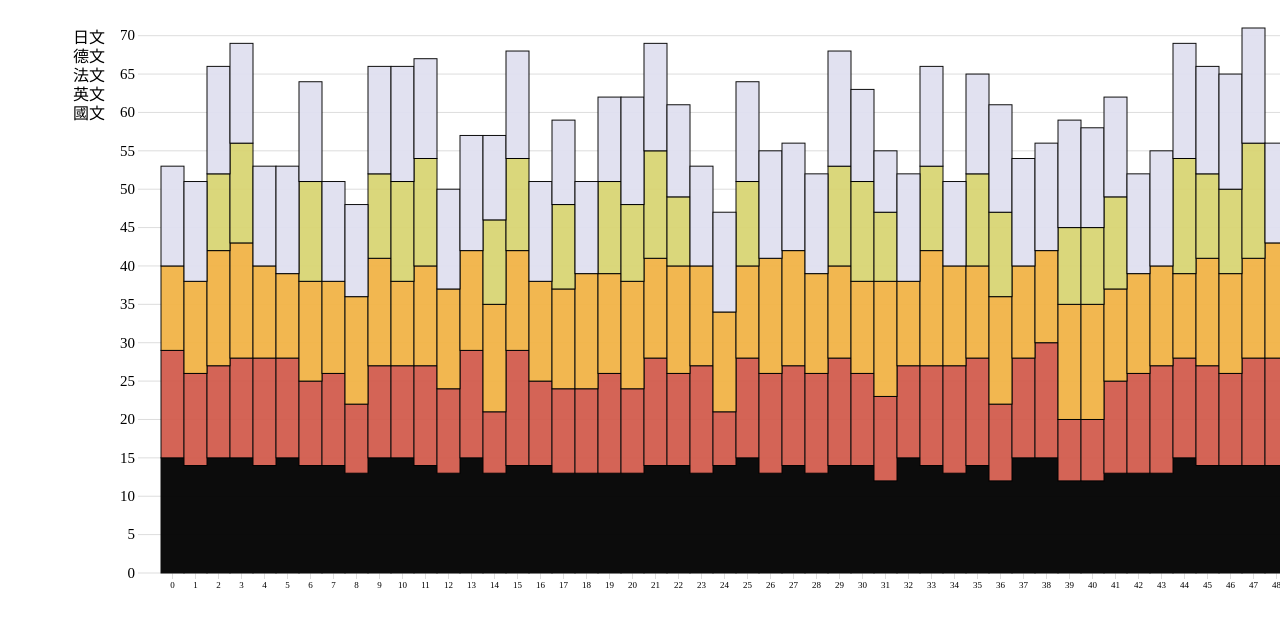
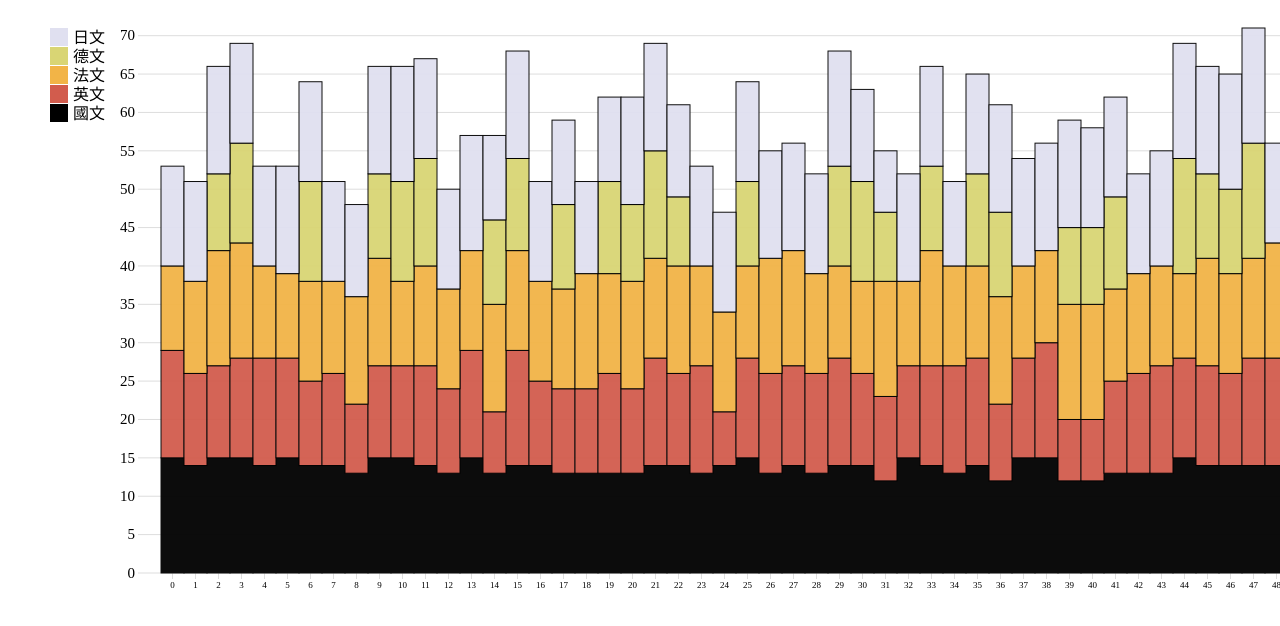
Before and after one commit to sa16356/vis2021s, a plain HTML site: page lab06/index.html in a window 1280 px wide. Shown: the top 626 px of the page. Drawn offline with nearby package versions, Linux system fonts and the light colour scheme.

Commit message:
Update index.html

```diff
--- a/lab06/index.html
+++ b/lab06/index.html
@@ -150,7 +150,7 @@ var colors = ["b33040", "#d25c4d", "#f2b447", "#d9d574", "#e0e0f0"];
         .attr("transform", function (d, i) { return "translate(30," + i * 19 + ")"; });
 
       legend.append("rect")
-        .attr("x",width - 18)
+        .attr("x", - 18)
         .attr("width", 18)
         .attr("height", 18)
         .style("fill", function (d, i) { return colors.slice().reverse()[i]; });
```
